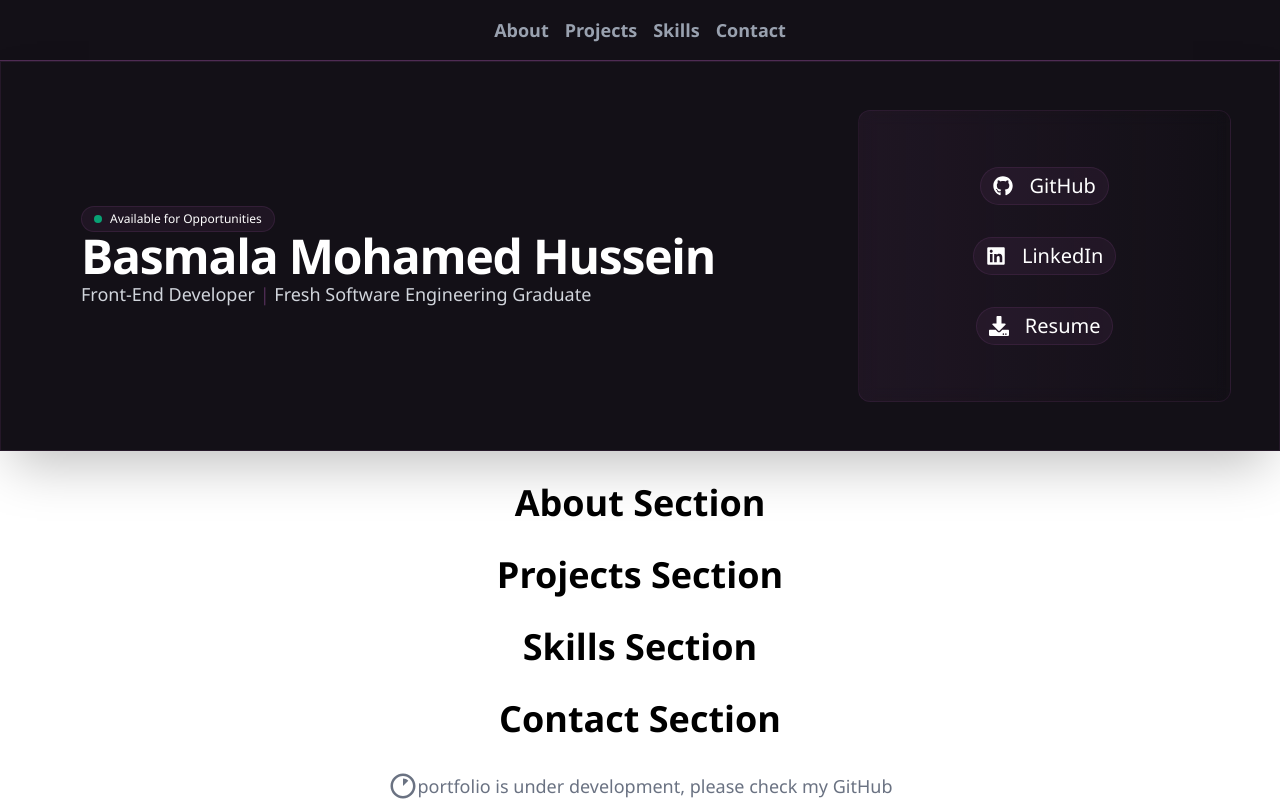
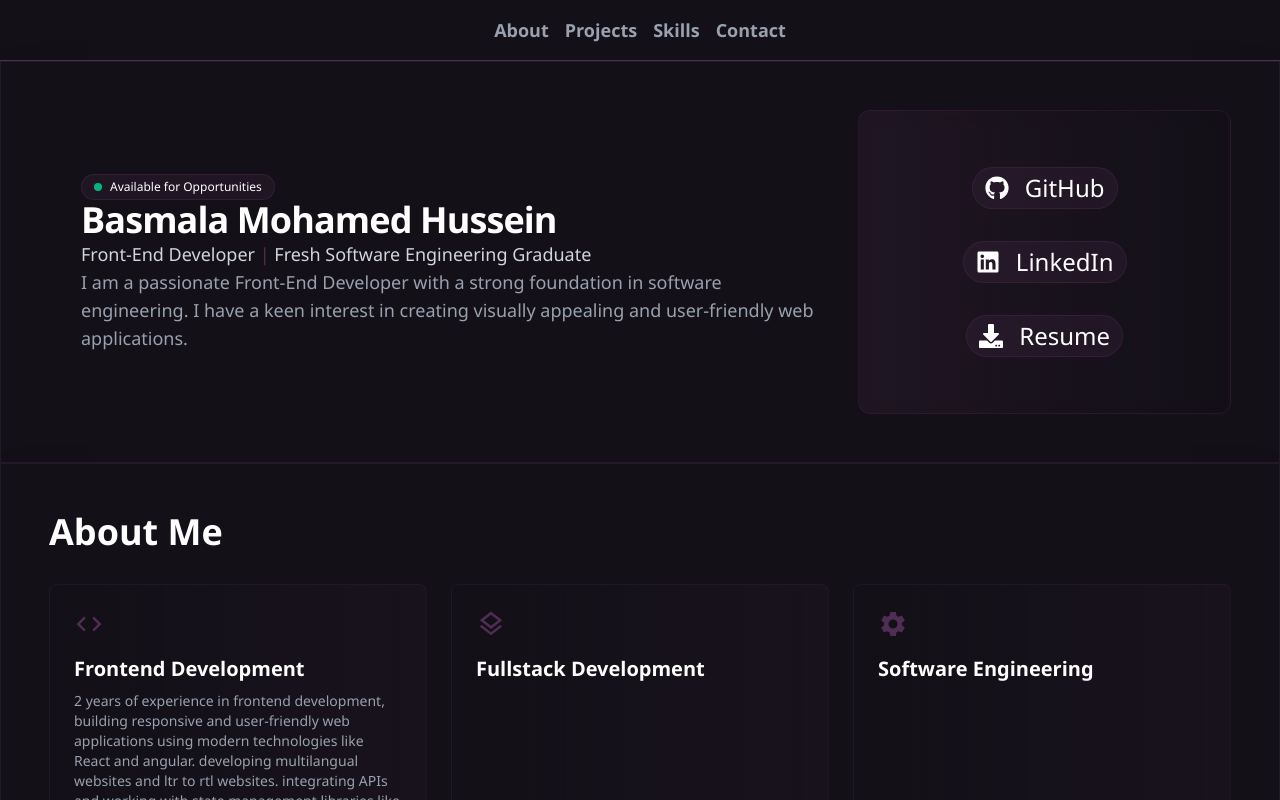
Before and after one commit to BasmalaMohamedd/BasmalaHusseinPortfolio, a React (Vite) app: page / in a window 1280 px wide. Shown: the top 800 px of the page. Built offline with nearby package versions, Linux system fonts and the light colour scheme.

Commit message:
about me section

```diff
--- /dev/null
+++ b/src/components/about/SkillItem.jsx
@@ -0,0 +1,11 @@
+import React from 'react'
+
+const SkillItem = () => {
+  return (
+    <div>
+
+    </div>
+  )
+}
+
+export default SkillItem
--- a/src/components/hero/LinkItem.jsx
+++ b/src/components/hero/LinkItem.jsx
@@ -3,7 +3,7 @@ import React from 'react'
 const LinkItem = ({ icon, label, href }) => {
   return (
     <div>
-      <a className=' text-xl space-x-2 m-2 p-2 inline-flex items-center gap-2 px-3 py-1 rounded-full bg-portfolio-plum/20 border border-portfolio-plum/40 font-medium text-portfolio-plum-light w-fit ' href={href} target="_blank" rel="noopener noreferrer">
+      <a className=' text-2xl space-x-2 m-2 p-2 inline-flex items-center gap-2 px-3 py-1 rounded-full bg-portfolio-plum/20 border border-portfolio-plum/40 font-medium text-portfolio-plum-light w-fit ' href={href} target="_blank" rel="noopener noreferrer">
         {icon}
         <span>{label}</span>
       </a>
--- a/src/sections/AboutSection.jsx
+++ b/src/sections/AboutSection.jsx
@@ -1,10 +1,42 @@
 import React from 'react'
+import { MdCode, MdOutlineLayers, MdSettings } from "react-icons/md";
+
+const skillsData = [
+  {
+    icon: <MdCode className="text-3xl text-portfolio-plum" />,
+    title: "Frontend Development",
+    description: "2 years of experience in frontend development, building responsive and user-friendly web applications using modern technologies like React and angular. developing multilangual websites and ltr to rtl websites. integrating APIs and working with state management libraries like Redux."
+  },
+  {
+    icon: <MdOutlineLayers className="text-3xl text-portfolio-plum" />,
+    title: "Fullstack Development",
+    description: ""
+  },
+  {
+    icon: <MdSettings className="text-3xl text-portfolio-plum" />,
+    title: "Software Engineering",
+    description: ""
+  }
+];
 
 const AboutSection = ({ref}) => {
   return (
-    <h1 ref={ref} className='text-4xl font-bold text-center mt-8'>
-      About Section
-    </h1>
+    <div ref={ref} className="bg-portfolio-obsidian border border-portfolio-plum/30 p-8 sm:p-12 shadow-2xl text-white">
+      <h1 className="text-4xl font-bold text-left mb-4">About Me</h1>
+
+      <div className="grid grid-cols-1 sm:grid-cols-3 gap-6 mt-8">
+        {skillsData.map((skill, index) => (
+          <div
+            key={index}
+            className="flex flex-col items-start p-6 bg-gradient-to-r from-portfolio-obsidian/50 to-portfolio-plum/10 border border-portfolio-plum/20 rounded-lg  transition-all"
+          >
+            <div className="mb-4">{skill.icon}</div>
+            <h3 className="text-xl font-semibold capitalize mb-2">{skill.title}</h3>
+            <p className="text-sm text-gray-400 text-left">{skill.description}</p>
+          </div>
+        ))}
+      </div>
+    </div>
   )
 }
 
--- a/src/sections/HeroSection.jsx
+++ b/src/sections/HeroSection.jsx
@@ -3,7 +3,7 @@ import Links from '../components/hero/Links'
 
 const HeroSection = () => {
   return (
-    <div className="w-full bg-portfolio-obsidian border border-portfolio-plum/30 p-8 sm:p-12 shadow-2xl flex flex-col lg:flex-row items-start lg:items-center justify-between gap-8 text-white relative overflow-hidden">
+    <div className="w-full bg-portfolio-obsidian border border-portfolio-plum/30 p-8 sm:p-12 shadow-2xl flex flex-col sm:flex-row  items-center justify-between gap-8 text-white ">
 
   <div className=" bg-portfolio-plum/20 rounded-full blur-3xl " />
 
@@ -15,14 +15,16 @@ const HeroSection = () => {
       <span className="w-2 h-2 rounded-full bg-emerald-400 animate-pulse" />
       Available for Opportunities
     </div>
-    <h1 className="text-4xl sm:text-5xl font-bold tracking-tight">
+    <h1 className="text-4xl font-bold tracking-tight">
       Basmala Mohamed Hussein
     </h1>
 
     <p className="text-lg text-gray-300 font-medium">
       Front-End Developer <span className="text-portfolio-plum">|</span> Fresh Software Engineering Graduate
     </p>
-    <p></p>
+    <p className='text-lg text-gray-400 font-medium'>
+          I am a passionate Front-End Developer with a strong foundation in software engineering. I have a keen interest in creating visually appealing and user-friendly web applications.
+        </p>
 
   </div>
 
```
Also changed, not shown: src/assets/images/links_bg.png (deleted).
